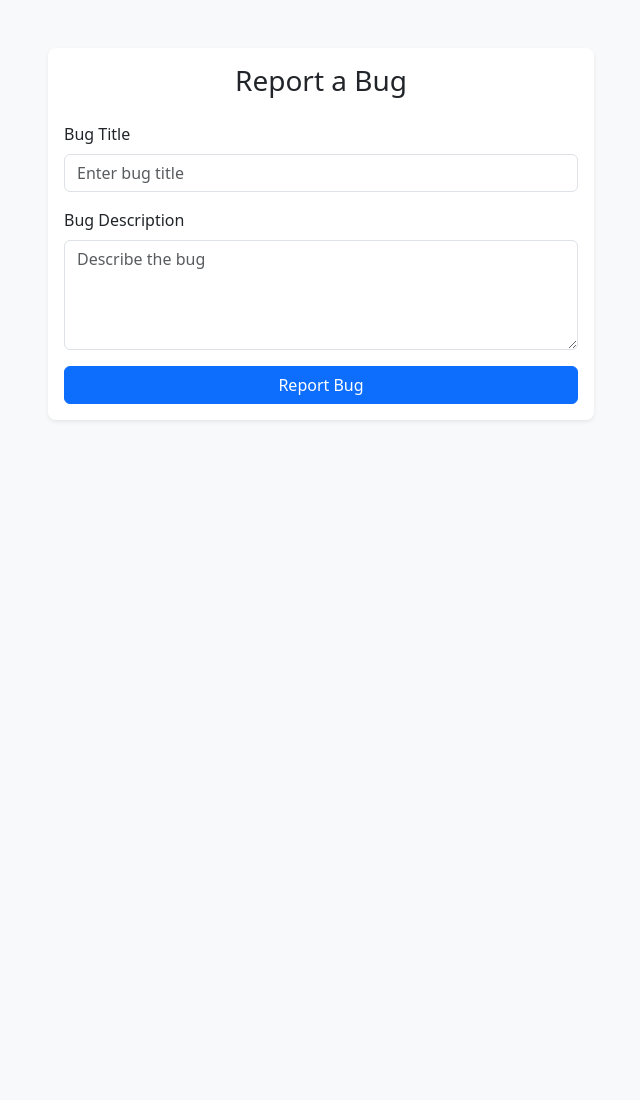
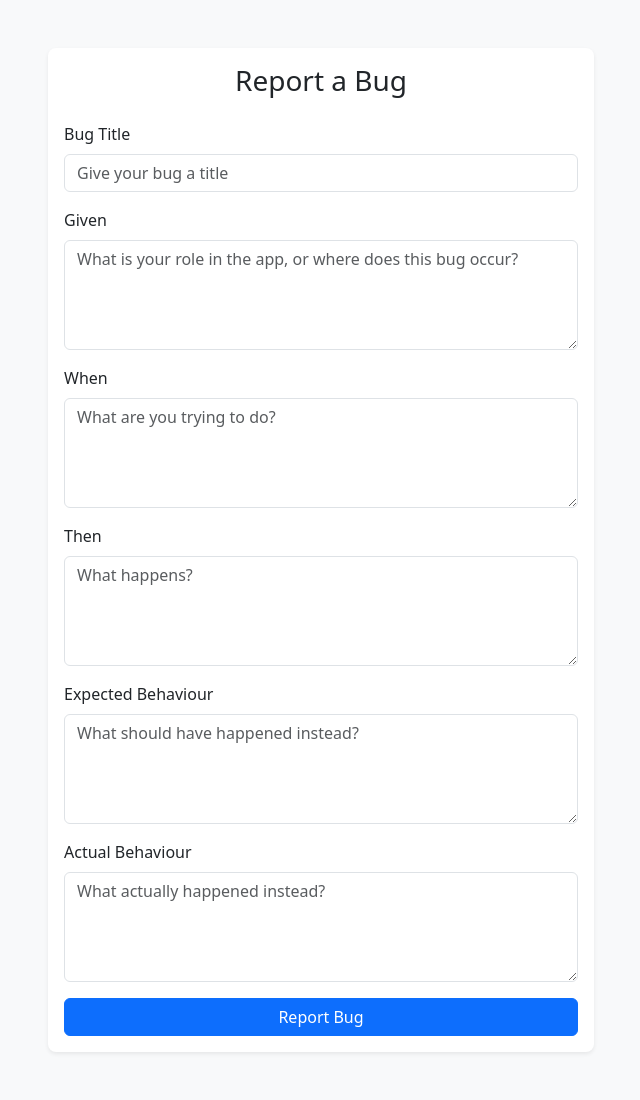
Before and after one commit to uol-feps-soc-comp3932-project-2425/synoptic-project-nwoodham72, a Flask app: page /raise_bug in a window 1280 px wide. Shown: the whole page, without its empty margins (319-959 px from the left). Before the commit the page ends 421 px from the top, so only its background shows below. Run offline with Flask 3, Linux system fonts and the light colour scheme.

Commit message:
feat: form follows S2R format

```diff
--- a/flik-foundation/app/forms.py
+++ b/flik-foundation/app/forms.py
@@ -4,5 +4,9 @@ from wtforms.validators import DataRequired, Length
 
 class RaiseBugForm(FlaskForm):
     title = StringField('Bug Title', validators=[DataRequired(), Length(max=150)])
-    description = TextAreaField('Bug Description', validators=[DataRequired(), Length(min=10)])
+    given = TextAreaField('Given', validators=[DataRequired(), Length(min=10)])
+    when = TextAreaField('When', validators=[DataRequired(), Length(min=10)])
+    then = TextAreaField('Then', validators=[DataRequired(), Length(min=10)])
+    expected = TextAreaField('Expected Behaviour', validators=[DataRequired(), Length(min=10)])
+    actual = TextAreaField('Actual Behaviour', validators=[DataRequired(), Length(min=10)])
     submit = SubmitField('Report Bug')
--- a/flik-foundation/app/routes.py
+++ b/flik-foundation/app/routes.py
@@ -16,11 +16,19 @@ def raise_bug():
         # Capture submitted details
         bug_details = {
             'title': form.title.data,
-            'description': form.description.data
+            'given': form.given.data,
+            'when': form.when.data,
+            'then': form.then.data,
+            'expected': form.expected.data,
+            'actual': form.actual.data
         }
 
         # Clear form after submission (optional)
         form.title.data = ''
-        form.description.data = ''
+        form.given.data = ''
+        form.when.data = ''
+        form.then.data = ''
+        form.expected.data = ''
+        form.actual.data = ''
 
     return render_template("raise_bug.html", form=form, bug_details=bug_details)
--- a/flik-foundation/app/templates/raise_bug.html
+++ b/flik-foundation/app/templates/raise_bug.html
@@ -15,7 +15,11 @@
             <div class="alert alert-success shadow-sm">
                 <h5 class="alert-heading">🎉 Bug Reported Successfully!</h5>
                 <strong>Title:</strong> {{ bug_details.title }}<br>
-                <strong>Description:</strong> {{ bug_details.description }}
+                <strong>Given:</strong> {{ bug_details.given }}<br>
+                <strong>When:</strong> {{ bug_details.when }}<br>
+                <strong>Then:</strong> {{ bug_details.then }}<br>
+                <strong>Expected:</strong> {{ bug_details.expected }}<br>
+                <strong>Actual:</strong> {{ bug_details.actual }}
             </div>
             {% endif %}
 
@@ -27,12 +31,32 @@
 
                         <div class="mb-3">
                             {{ form.title.label(class="form-label") }}
-                            {{ form.title(class="form-control", placeholder="Enter bug title") }}
+                            {{ form.title(class="form-control", placeholder="Give your bug a title") }}
                         </div>
 
                         <div class="mb-3">
-                            {{ form.description.label(class="form-label") }}
-                            {{ form.description(class="form-control", placeholder="Describe the bug", rows=4) }}
+                            {{ form.given.label(class="form-label") }}
+                            {{ form.given(class="form-control", placeholder="What is your role in the app, or where does this bug occur?", rows=4) }}
+                        </div>
+
+                        <div class="mb-3">
+                            {{ form.when.label(class="form-label") }}
+                            {{ form.when(class="form-control", placeholder="What are you trying to do?", rows=4) }}
+                        </div>
+
+                        <div class="mb-3">
+                            {{ form.then.label(class="form-label") }}
+                            {{ form.then(class="form-control", placeholder="What happens?", rows=4) }}
+                        </div>
+
+                        <div class="mb-3">
+                            {{ form.expected.label(class="form-label") }}
+                            {{ form.expected(class="form-control", placeholder="What should have happened instead?", rows=4) }}
+                        </div>
+
+                        <div class="mb-3">
+                            {{ form.actual.label(class="form-label") }}
+                            {{ form.actual(class="form-control", placeholder="What actually happened instead?", rows=4) }}
                         </div>
 
                         <button type="submit" class="btn btn-primary w-100">Report Bug</button>
```
